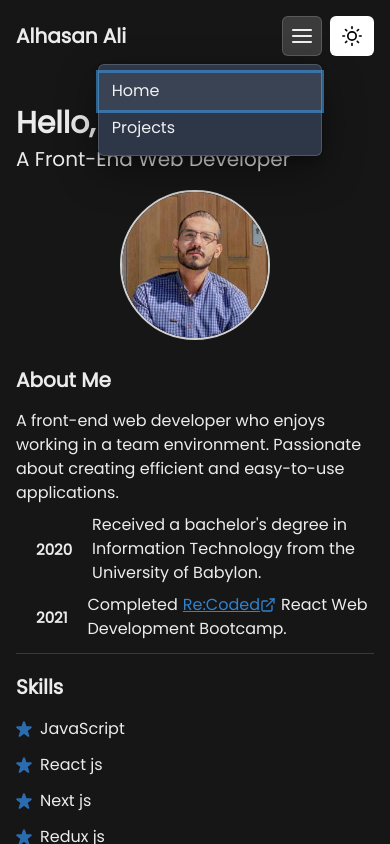
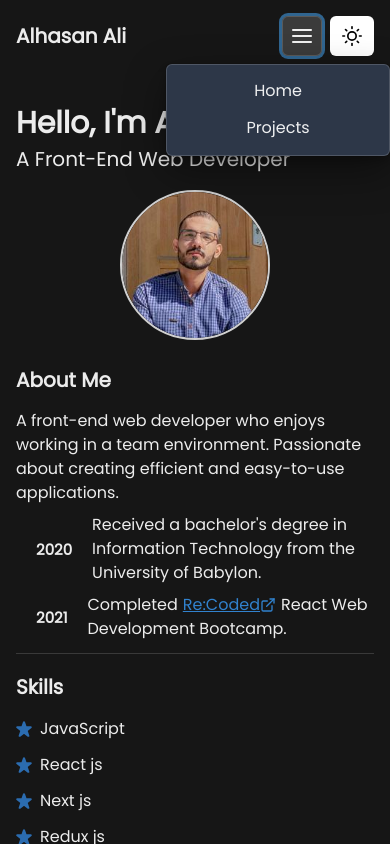
Before and after one commit to GE47/portfolio, a Next.js app: page / in a window 390 px wide. Both pictures are taken after a click on the button 302 px from the left and 36 px from the top of the page. Shown: the top 844 px of the page. Built offline with nearby package versions, Linux system fonts and the light colour scheme.

Commit message:
fix(NavBar): center navbar items in mobile view and disable lazyloading

```diff
--- a/components/NavBar.tsx
+++ b/components/NavBar.tsx
@@ -46,7 +46,7 @@ const NavBar: React.FC = () => {
 
         <Box display="flex">
           <Box display={{ base: "inline-block", md: "none" }} mr="2">
-            <Menu isLazy>
+            <Menu autoSelect={false} placement="auto">
               <MenuButton
                 as={IconButton}
                 aria-label="Options"
@@ -54,12 +54,8 @@ const NavBar: React.FC = () => {
                 variant="outline"
               />
               <MenuList>
-                <Link href="/" passHref>
-                  <MenuItem as={ChakraLink}>Home</MenuItem>
-                </Link>
-                <Link href="/projects" passHref>
-                  <MenuItem as={ChakraLink}>Projects</MenuItem>
-                </Link>
+                <NavMenuItem href="/" title="Home" />
+                <NavMenuItem href="/projects" title="Projects" />
               </MenuList>
             </Menu>
           </Box>
@@ -72,3 +68,18 @@ const NavBar: React.FC = () => {
 };
 
 export default NavBar;
+
+const NavMenuItem: React.FC<{ href: string; title: string }> = ({
+  href,
+  title,
+}) => {
+  return (
+    <Link href={href} passHref>
+      <MenuItem>
+        <ChakraLink textAlign="center" w="full">
+          {title}
+        </ChakraLink>
+      </MenuItem>
+    </Link>
+  );
+};
```
